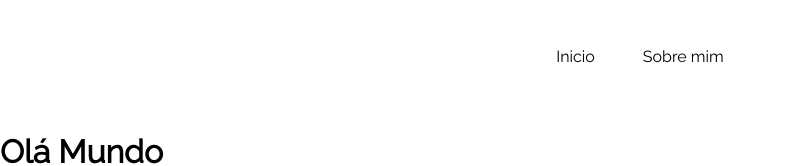
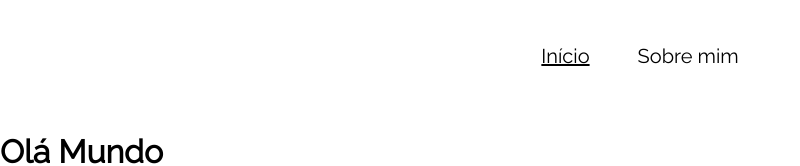
Before and after one commit to charlesbrcosta/OlaMundo, a React (Vite) app: page / in a window 1280 px wide. Shown: the top 166 px of the page, without its empty margins (0-800 px from the left). Built offline with nearby package versions, Linux system fonts and the light colour scheme.

Commit message:
refatorado componente Menu e alteração do App.jsx para routes.jsx

```diff
--- a/src/components/Menu/Menu.module.css
+++ b/src/components/Menu/Menu.module.css
@@ -7,12 +7,6 @@
     column-gap: 3rem;
 }
 
-.link {
-    font-size: 1.25rem;
-    line-height: 1.5rem;
-    color: var(--cor-font-principal);
-}
-
 @media (max-width: 744px) {
     .navigation {
         height: 72px;
--- a/src/components/Menu/index.jsx
+++ b/src/components/Menu/index.jsx
@@ -1,4 +1,4 @@
-import { Link } from 'react-router-dom';
+import { MenuLink } from '../MenuLink';
 
 import styles from './Menu.module.css';
 
@@ -6,8 +6,12 @@ export function Menu() {
     return(
         <header>
             <nav className={styles.navigation}>
-                <Link className={styles.Link} to='/'>Inicio</Link>
-                <Link className={styles.Link} to='/about'>Sobre mim</Link>
+                <MenuLink to='/'>
+                   Início
+                </MenuLink>
+                <MenuLink to='/about'>
+                    Sobre mim
+                </MenuLink>
             </nav>
         </header>
     );
--- /dev/null
+++ b/src/components/MenuLink/MenuLink.module.css
@@ -0,0 +1,9 @@
+.link {
+    font-size: 1.25rem;
+    line-height: 1.5rem;
+    color: var(--cor-font-principal);
+}
+
+.highlightedLink {
+    text-decoration: underline;
+}
--- /dev/null
+++ b/src/components/MenuLink/index.jsx
@@ -0,0 +1,18 @@
+import { Link, useLocation } from 'react-router-dom';
+import styles from './MenuLink.module.css';
+
+
+export function MenuLink({ children, to }) {
+
+    const location = useLocation();
+
+    return (
+        <Link
+            className={`
+                ${styles.link}
+                ${location.pathname === to ? styles.highlightedLink : ''}
+            `} to={to}>
+            {children}
+        </Link>
+    );
+}
--- a/src/main.jsx
+++ b/src/main.jsx
@@ -1,10 +1,10 @@
 import React from 'react'
 import ReactDOM from 'react-dom/client'
-import { App } from './App.jsx'
+import { AppRoutes } from './routes.jsx'
 import './global.css'
 
 ReactDOM.createRoot(document.getElementById('root')).render(
   <React.StrictMode>
-    <App />
+    <AppRoutes />
   </React.StrictMode>,
 )
--- a/src/App.jsx
+++ b/src/routes.jsx
@@ -4,9 +4,7 @@ import { Home } from './Pages/Home';
 import { About } from './Pages/About';
 import { Menu }  from './components/Menu';
 
-import styles from './App.module.css'
-
-export function App() {
+export function AppRoutes() {
 
   return (
     <>
```
Also changed, not shown: src/App.module.css (deleted).
